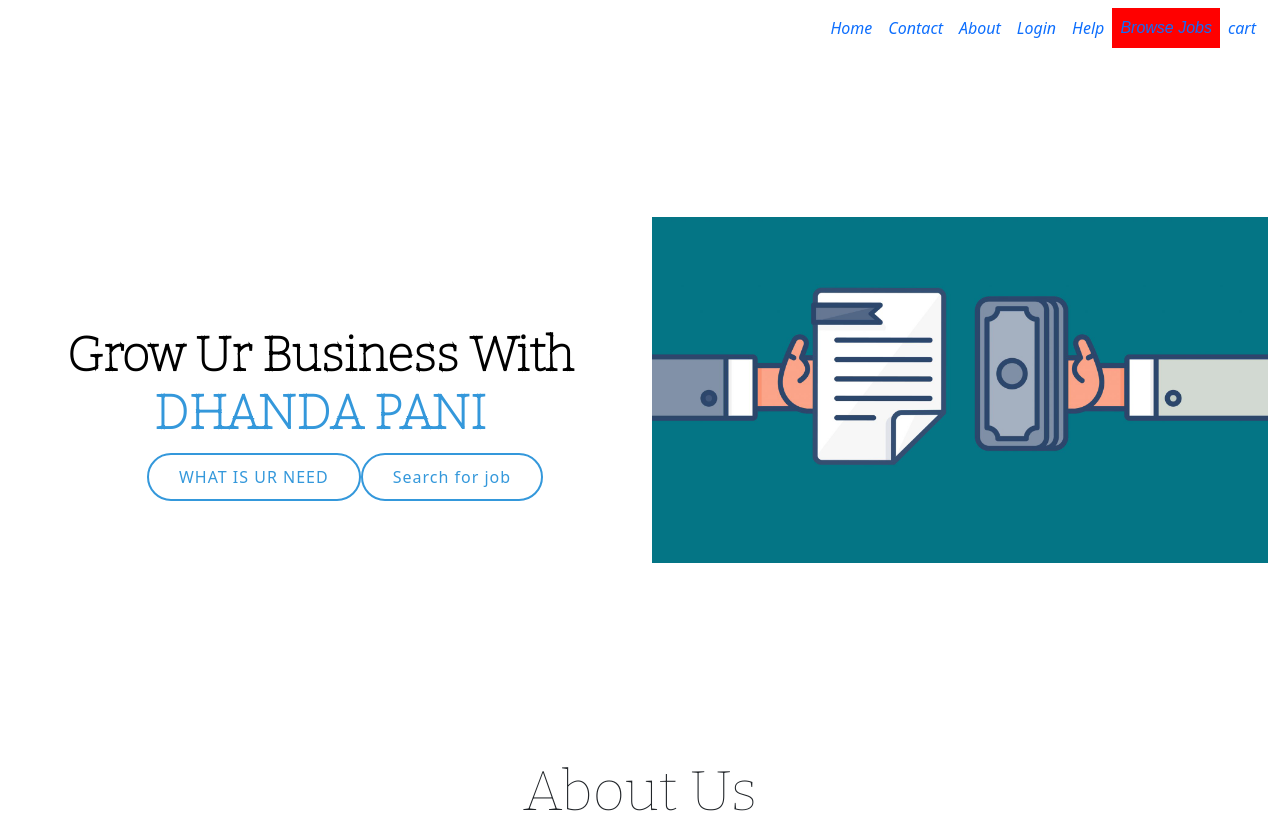
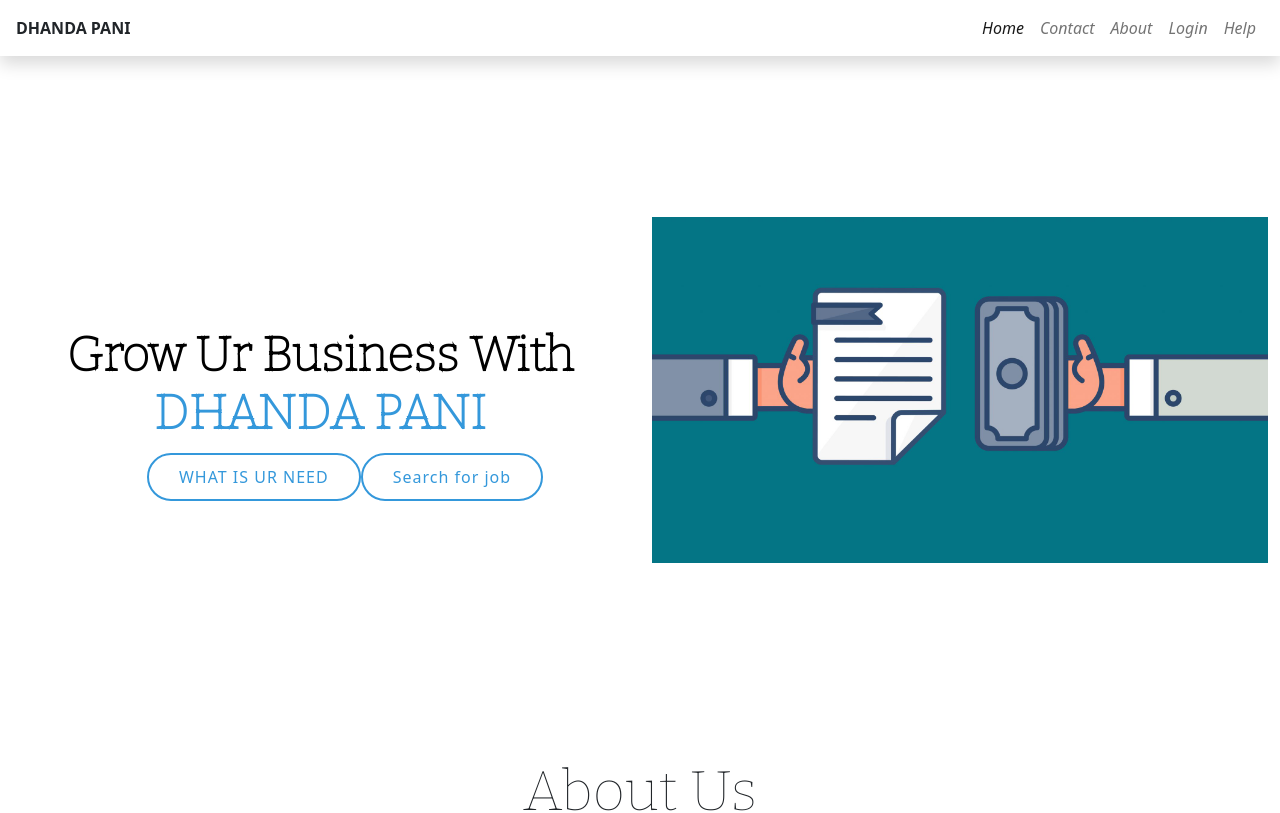
Before and after one commit to sushantro/listofjobs, a React (Create React App) app: page / in a window 1280 px wide. Shown: the top 813 px of the page. Built offline with nearby package versions, Linux system fonts and the light colour scheme.

Commit message:
Update Navigation.jsx

```diff
--- a/src/Navigation.jsx
+++ b/src/Navigation.jsx
@@ -1,25 +1,29 @@
 import React from 'react'
-import AppBar from '@material-ui/core/AppBar';
+// import AppBar from '@material-ui/core/AppBar';
 import {  NavLink } from 'react-router-dom';
 import "./Dofa.css"
 import "bootstrap/dist/css/bootstrap.css";
-import { red } from '@material-ui/core/colors';
+// import logo from "./logo1.png"
+// import { red } from '@material-ui/core/colors';
 
 
 
 const Navigation = () => {
+
   return (
 
 
-    <div className="container-fluid nav-bg">
+    <div className="container-fluid navbar-light animate-navbar">
       <div className="row">
         <div className="col-10 mx-auto">
 
 
 
-    <nav className="navbar navbar-expand-sm fixed-top">
+    <nav className="navbar navbar-expand-sm fixed-top bg-white shadow">
 
-      <a className="navbar-brand">DHANDA PANI</a>
+      {/* <a className="navbar-brand">DHANDA PANI</a> */}
+      <b className="bold">DHANDA PANI</b>
+      {/* <img className="navbar-brand" src={logo} alt="k"/> */}
 
       <ul className="navbar-nav ml-auto">
         <li className="nav-item active">
@@ -36,21 +40,21 @@ const Navigation = () => {
 
         </li>
         <li className="nav-item">
-          <NavLink className="nav-link" to="/login1">Login</NavLink>
+          <NavLink className="nav-link" to="/login3">Login</NavLink>
 
         </li>
         <li className="nav-item">
           <NavLink className="nav-link" to="/help">Help</NavLink>
 
         </li>
-        <li className="nav-item">
+        {/* <li className="nav-item">
           <NavLink className="nav-link" to="/browse" style={{backgroundColor:"red",fontFamily:"sans-serif"}}>Browse Jobs</NavLink>
 
-        </li>
-        <li className="nav-item">
+        </li> */}
+        {/* <li className="nav-item">
           <NavLink className="nav-link" to="/add">cart</NavLink>
 
-        </li>
+        </li> */}
 
       </ul>
     </nav>
```
